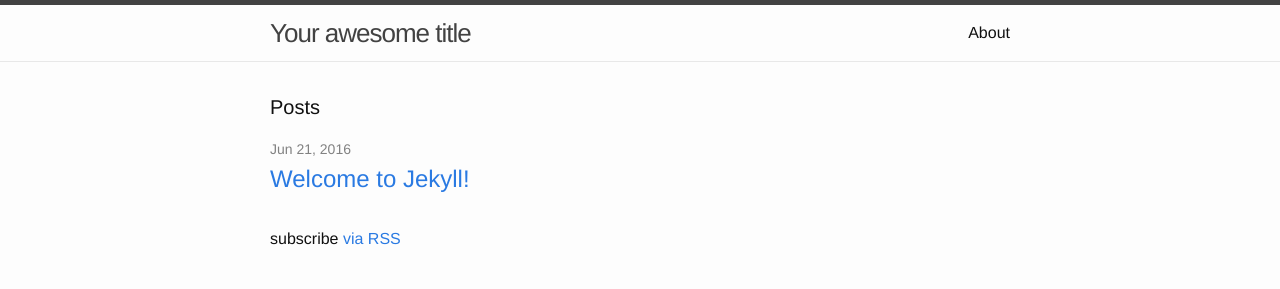
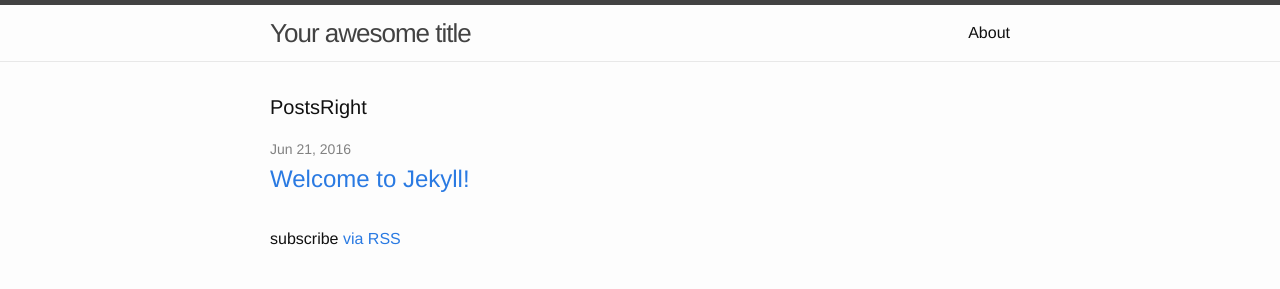
Before and after one commit to AntonioTong/mlnotes.github.io, a Jekyll site: the page built from index.html, in a window 1280 px wide. Shown: the top 289 px of the page. Built offline with Jekyll 4.4.1, drawn with Linux system fonts in a browser that asks for light colours.

Commit message:
second commit

```diff
--- a/index.html
+++ b/index.html
@@ -4,7 +4,7 @@
 
 <div class="home">
 
-  <h1 class="page-heading">Posts</h1>
+  <h1 class="page-heading">PostsRight</h1>
 
   <ul class="post-list">
     {% for post in site.posts %}
```
